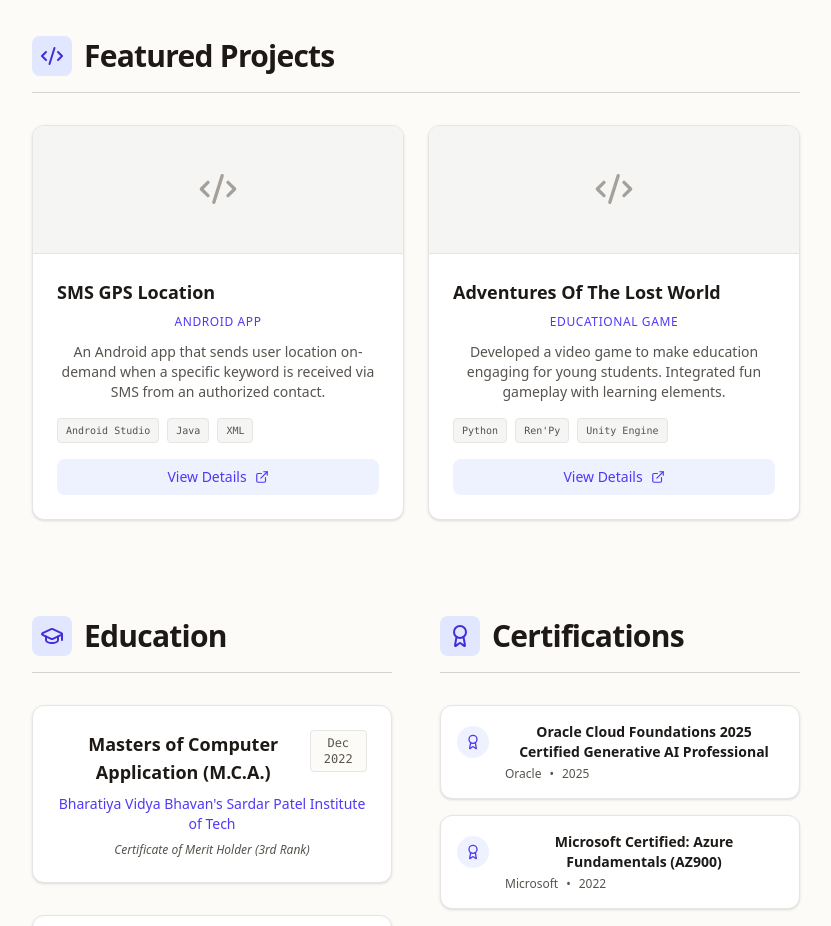
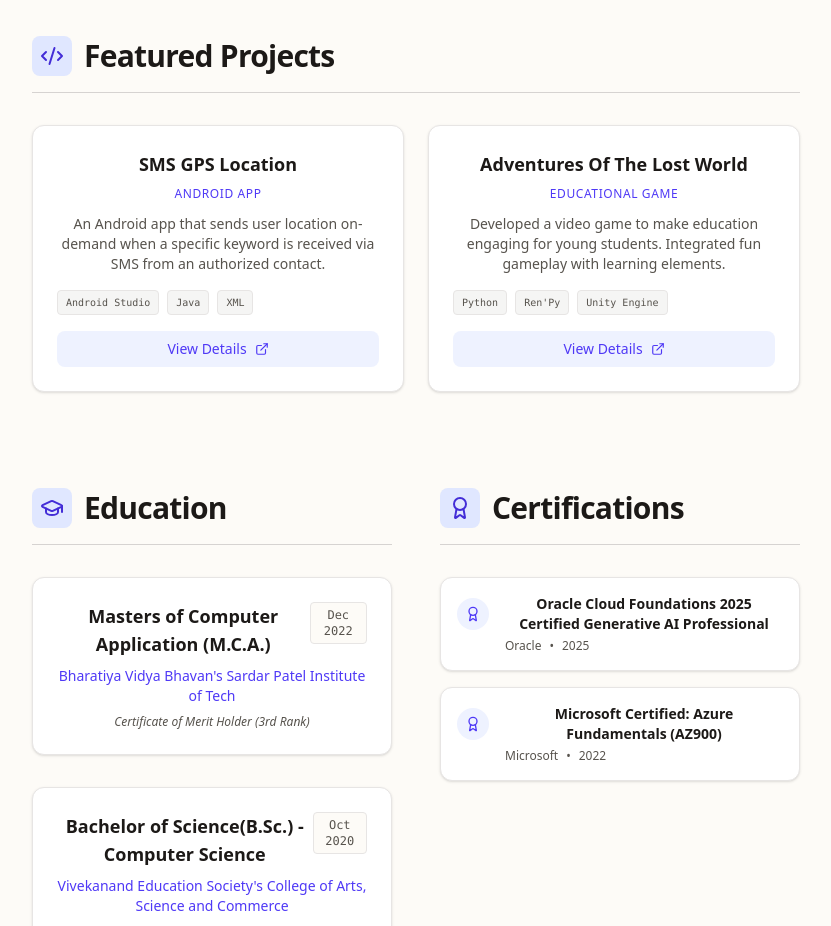
Before and after one commit to mohitbellwani/portfolioReactFrontend, a React (Vite) app: page / in a window 1280 px wide. Shown: the part 2320-3246 px from the top of the page, without its empty margins (384-1215 px from the left). Built offline with nearby package versions, Linux system fonts and the light colour scheme.

Commit message:
reduced the icons

```diff
--- a/src/components/UIComponents.jsx
+++ b/src/components/UIComponents.jsx
@@ -65,12 +65,12 @@ export const ProjectCard = ({ project, onSelect, isDark }) => {
   const theme = getThemeClasses(isDark);
   return (
     <div className={`group ${theme.cardBg} rounded-xl overflow-hidden border ${theme.cardBorder} shadow-sm ${theme.cardHoverBorder} transition-all hover:shadow-lg flex flex-col h-full`}>
-      <div className={`h-32 ${isDark ? 'bg-slate-800 border-slate-700' : 'bg-stone-100 border-stone-200'} flex items-center justify-center relative overflow-hidden border-b`}>
+      {/* <div className={`h-32 ${isDark ? 'bg-slate-800 border-slate-700' : 'bg-stone-100 border-stone-200'} flex items-center justify-center relative overflow-hidden border-b`}>
           <Code2 size={40} className={`${isDark ? 'text-slate-600' : 'text-stone-400'} group-hover:${theme.primaryText} group-hover:scale-110 transition-all duration-500`} />
-      </div>
+      </div> */}
       <div className="p-6 flex flex-col flex-1">
         <div className="flex justify-between items-start mb-2">
-          <h3 className={`text-lg font-bold ${theme.textHeader} group-hover:${theme.primaryText} transition-colors`}>{project.title}</h3>
+          <h3 className={`text-lg font-bold ${theme.textHeader} group-hover:${theme.primaryText} transition-colors text-center w-full`}>{project.title}</h3>
         </div>
         <p className={`text-xs ${theme.primaryText} mb-3 font-medium uppercase tracking-wider`}>{project.type}</p>
         <p className={`${theme.textMuted} text-sm mb-4 line-clamp-3 flex-1`}>{project.description}</p>
```
